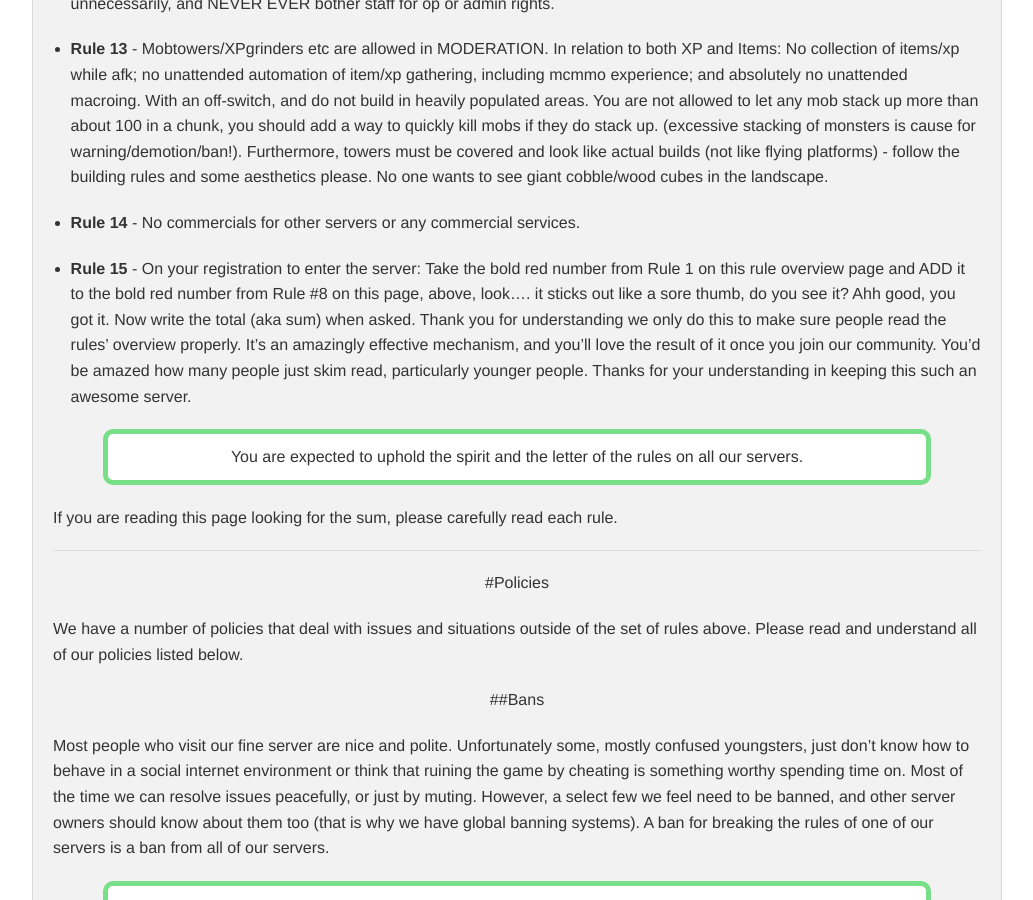
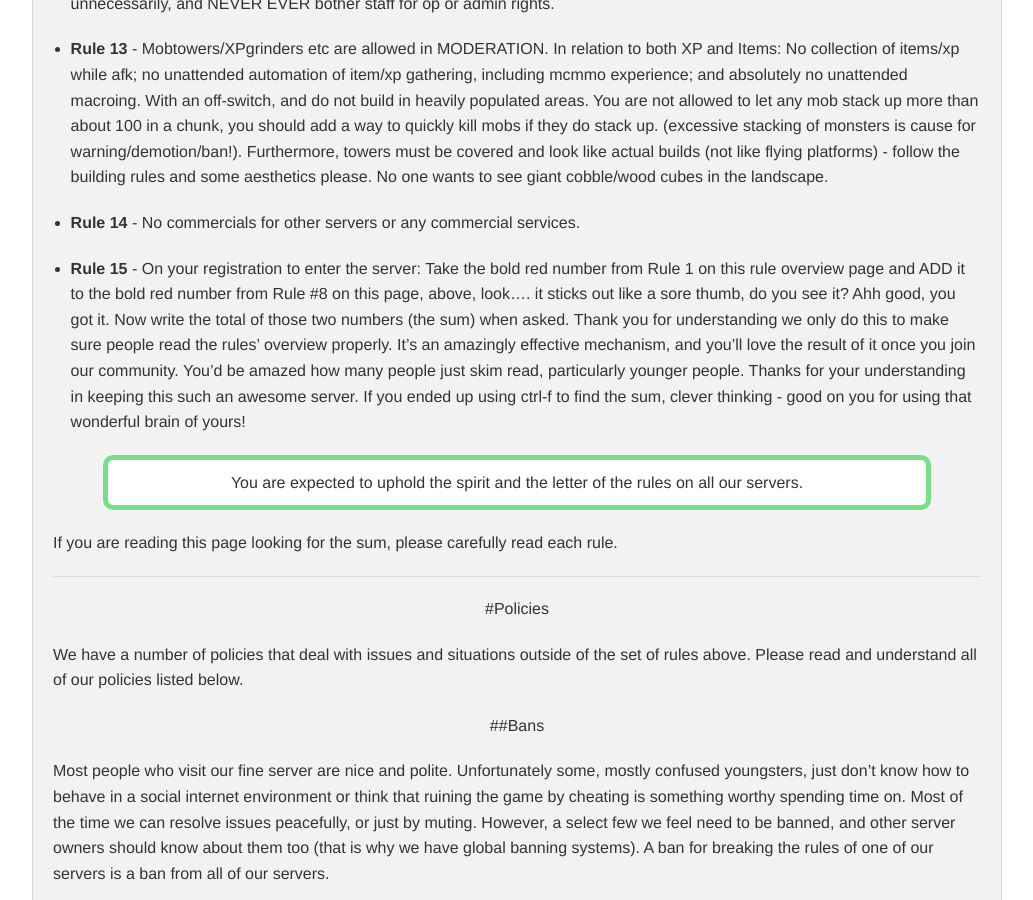
Before and after one commit to damnation-eu/website-beta, a Jekyll site: the page built from rules.md, in a window 1280 px wide and 900 px high, scrolled down 1354 px. Shown: the whole window, without its empty margins (123-1156 px from the left). Built offline with Jekyll 4.4.1, drawn with Linux system fonts in a browser that asks for light colours; nearby versions of some CDN libraries; library files that are not in the unit come from our copies.

Commit message:
Update rules.md

```diff
--- a/rules.md
+++ b/rules.md
@@ -48,7 +48,7 @@ This server is intended for mature players with more than half-a-brain and we ex
 
 - **Rule 14** - No commercials for other servers or any commercial services.
 
-- **Rule 15** - On your registration to enter the server: Take the bold red number from Rule 1 on this rule overview page and ADD it to the bold red number from Rule #8 on this page, above, look.... it sticks out like a sore thumb, do you see it? Ahh good, you got it. Now write the total (aka sum) when asked. Thank you for understanding we only do this to make sure people read the rules' overview properly. It's an amazingly effective mechanism, and you'll love the result of it once you join our community. You'd be amazed how many people just skim read, particularly younger people. Thanks for your understanding in keeping this such an awesome server.
+- **Rule 15** - On your registration to enter the server: Take the bold red number from Rule 1 on this rule overview page and ADD it to the bold red number from Rule #8 on this page, above, look.... it sticks out like a sore thumb, do you see it? Ahh good, you got it. Now write the total of those two numbers (the sum) when asked. Thank you for understanding we only do this to make sure people read the rules' overview properly. It's an amazingly effective mechanism, and you'll love the result of it once you join our community. You'd be amazed how many people just skim read, particularly younger people. Thanks for your understanding in keeping this such an awesome server. If you ended up using ctrl-f to find the sum, clever thinking - good on you for using that wonderful brain of yours!
 
 <p style="border: 5px solid #77df88; text-align:center;border-radius:10px;background-color:#ffffff; padding: 10px;margin: 0px 50px 20px 50px;">
       You are expected to uphold the spirit and the letter of the rules on all our servers.
```
